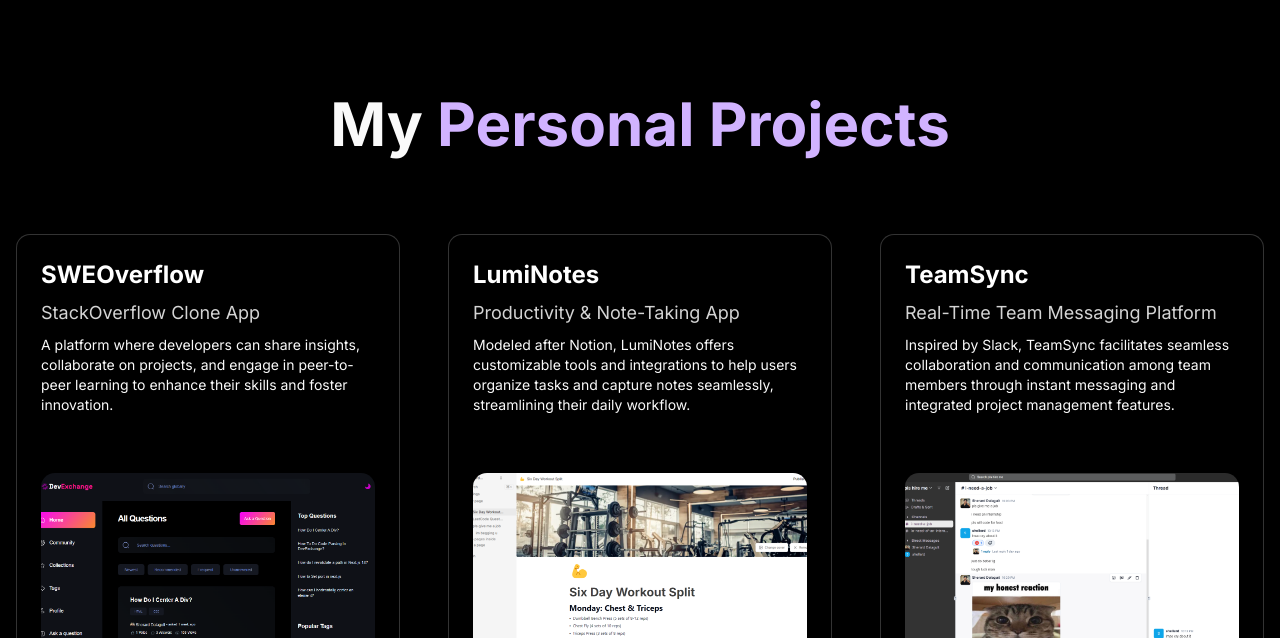
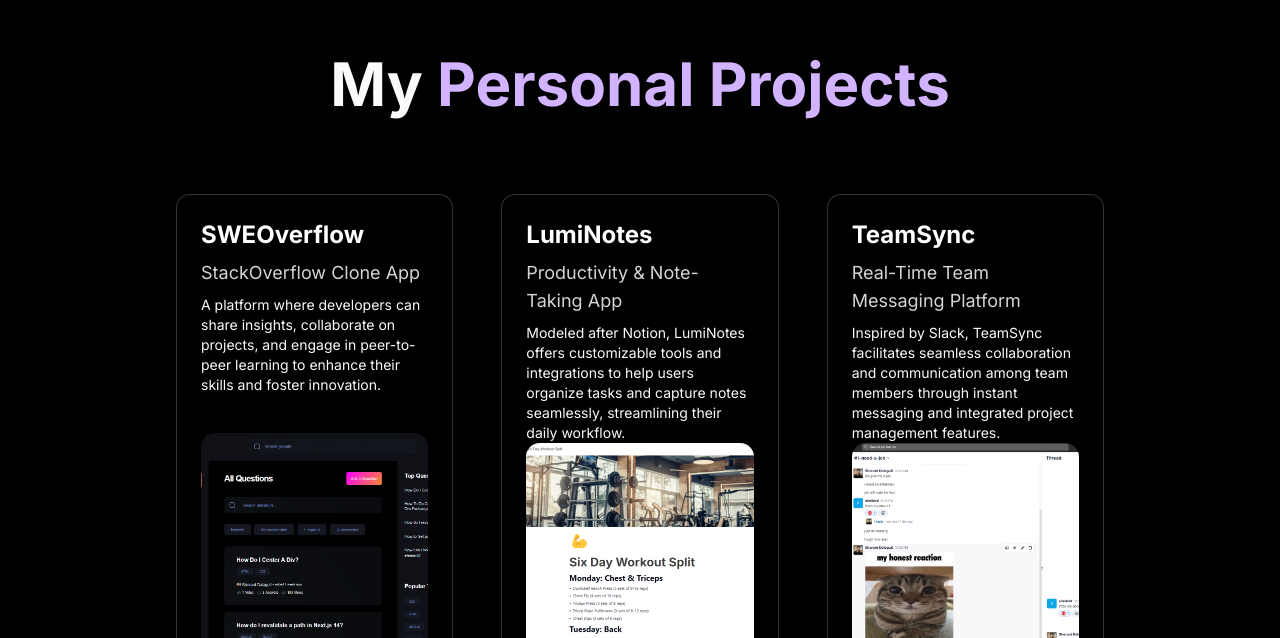
Before and after one commit to sherard-dalaguit/stephen_portfolio, a Next.js app: page / in a window 1280 px wide. Shown: the part 1822-2460 px from the top of the page. Built offline with nearby package versions, Linux system fonts and the light colour scheme.

Commit message:
updated projects margins/padding

```diff
--- a/components/Projects.tsx
+++ b/components/Projects.tsx
@@ -3,7 +3,7 @@ import {projects} from "@/data";
 
 const Projects = () => {
 	return (
-		<div id="projects" className="max-w-screen-xl mx-auto w-full py-30 px-4">
+		<div id="projects" className="w-[75vw] mx-auto pt-20 pb-40 px-4">
 			<h1 className="text-center font-bold text-[40px] md:text-5xl lg:text-6xl mb-20">
 				My <span className="text-[#d1b3ff]">Personal Projects</span>
 			</h1>
```
